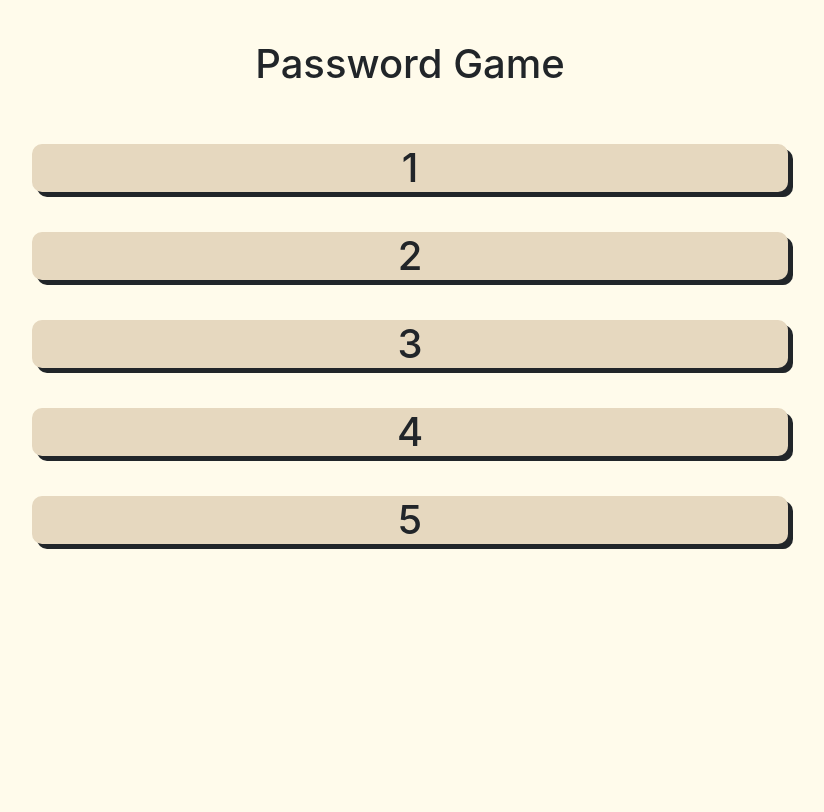
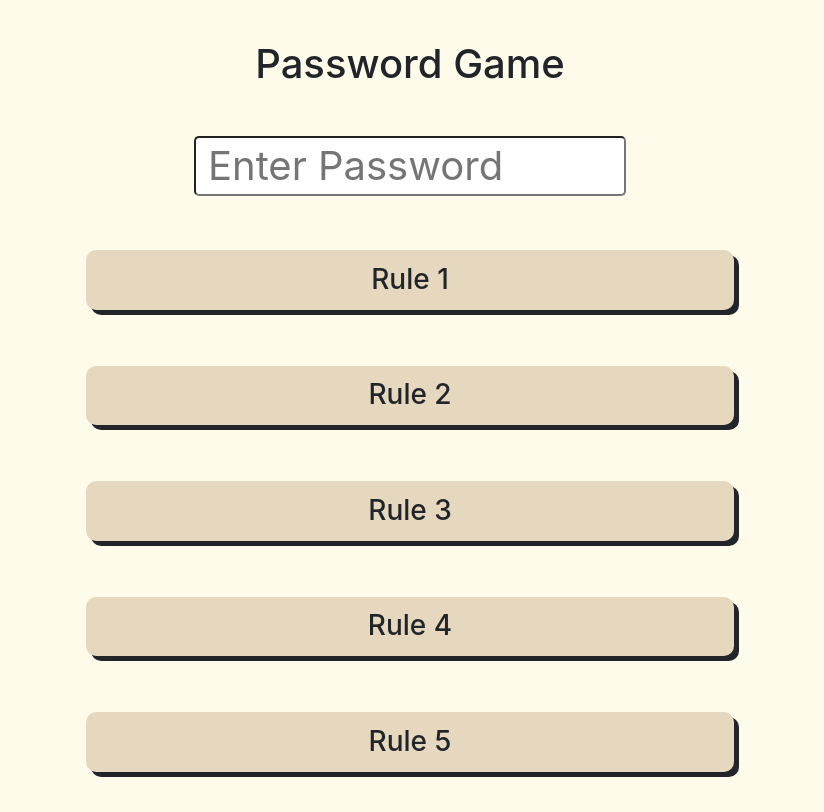
Before and after one commit to T1M3210/p05, a Flask app: page /game in a window 1280 px wide. Shown: the part 86-898 px from the top of the page, without its empty margins (230-1054 px from the left). Before the commit the page ends 635 px from the top, so only its background shows below. Run offline with Flask 3, Linux system fonts and the light colour scheme; parts of the project's set-up code (start-up, migrations or seed data) failed here and were passed over.

Commit message:
frontend

```diff
--- a/app/static/style.css
+++ b/app/static/style.css
@@ -11,14 +11,32 @@ body {
 }
 
 #rule {
+    transition: 0.2s;
+    scale: 1;
     margin: auto;
-    width: 70%;
+    width: 60%;
     border: thin;
     border-radius: 10px;
     box-shadow: 5px 5px;
     background-color: rgb(230, 216, 191);
 }
 
-#rule: hover {
-    transition: scale(1.1) 0.2s;
+#rule:hover {
+    transition: 0.2s;
+    scale: 1.1;
 }
+
+#rule-title {
+    padding: 2%;
+}
+
+input[type=text] {
+    display: block;
+    margin: 0 auto;
+    height: 60px;
+    width: 40%;
+    font-size: 40px;
+    padding: 12px 12px;
+    border-radius: 5px;
+    margin-bottom: 5%;
+}
--- a/app/templates/game.html
+++ b/app/templates/game.html
@@ -3,9 +3,14 @@
 <div class="container pt-3 d-block">
     <h1 class="mb-4 text-center">Password Game</h1>
     <br>
+    <form>
+        <!-- USE JS TO MAKE THIS TEXTBOX EXPAND DOWNWARDS INSTEAD OF HORIZONTALLY -->
+        <input type="text" id="create-password" name="create-password" placeholder="Enter Password">
+    </form>
     {% for rule in rules %}
-        <div id="rule" class="d-block my-2 container-sm text-center">
-            <h1>{{ rule }}</h1>
+    <!-- IF RULE IS SATISFIED HAVE LIGHT GREEN BG, ELSE LIGHT RED BG -->
+        <div id="rule" class="d-block my-3 container-sm text-center">
+            <h3 id="rule-title">Rule {{ rule }}</h3>
         </div>
         <br>
     {% endfor %}
--- a/devlog.txt
+++ b/devlog.txt
@@ -22,3 +22,6 @@ jasonC -- 2025-05-13 1:50
 jasonC -- 2025-05-14 11:47
  - added structure for rules
  - added css styling
+jasonC -- 2025-05-14 1:55
+ - added input textbox in password game
+ - CSS formatting
```
